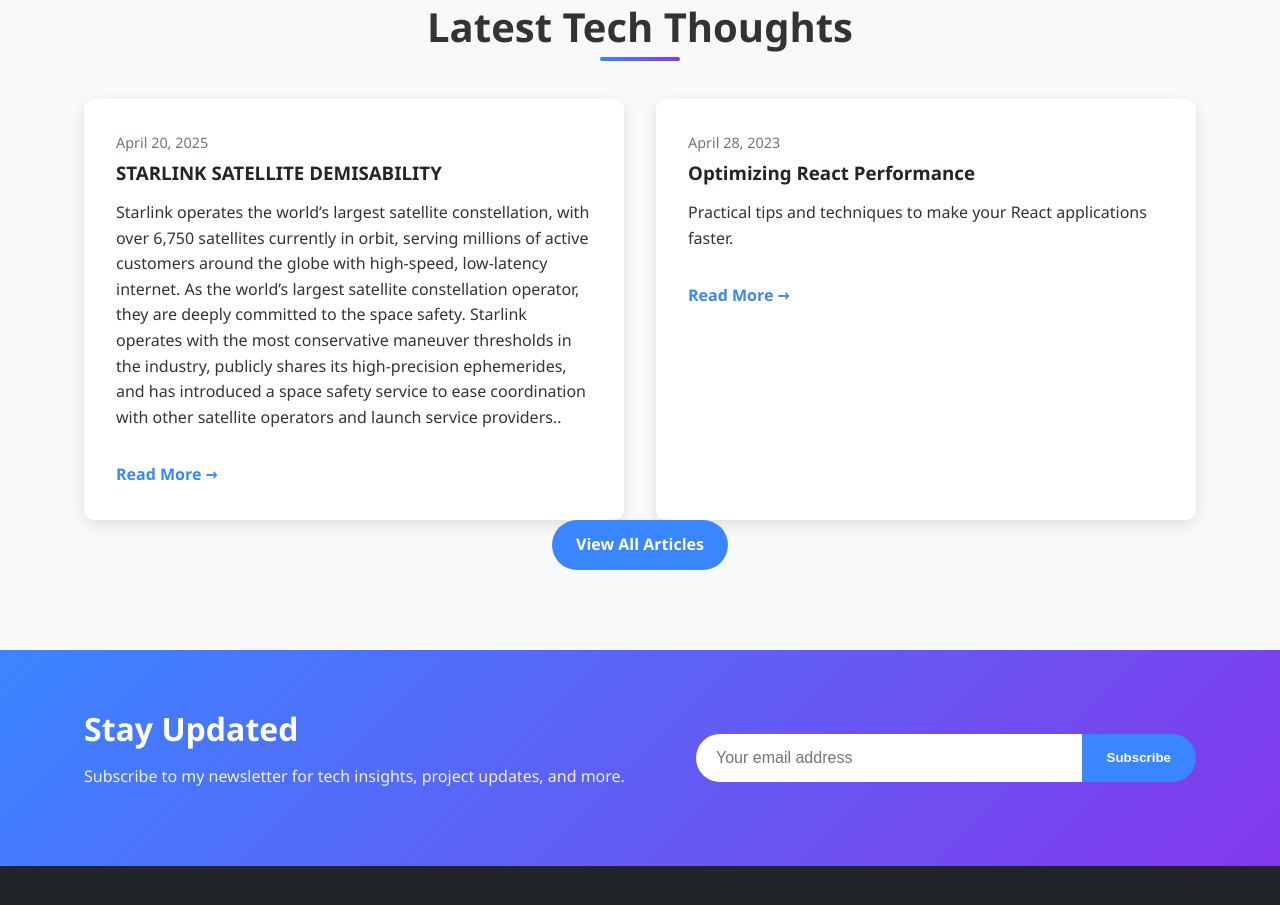
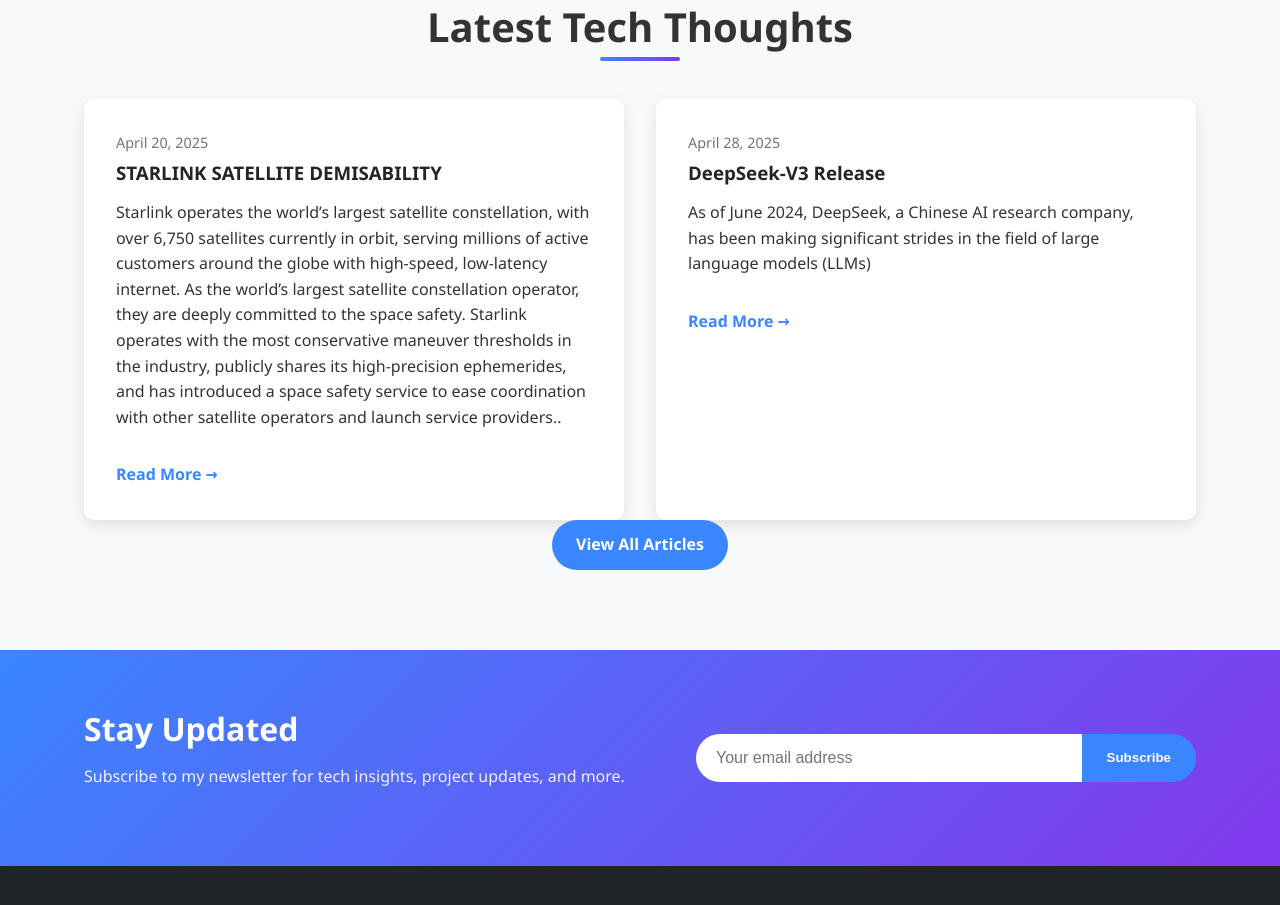
Before and after one commit to simonwaja/simonwaja, a plain HTML site: page index.html in a window 1280 px wide. Shown: the part 2074-2979 px from the top of the page. Drawn offline with Linux system fonts and the light colour scheme.

Commit message:
Update index.html

```diff
--- a/index.html
+++ b/index.html
@@ -115,9 +115,9 @@
                     <a href="blog/post1.html" class="read-more">Read More →</a>
                 </div>
                 <div class="post-card">
-                    <div class="post-date">April 28, 2023</div>
-                    <h3><a href="blog/post2.html">Optimizing React Performance</a></h3>
-                    <p>Practical tips and techniques to make your React applications faster.</p>
+                    <div class="post-date">April 28, 2025</div>
+                    <h3><a href="blog/post2.html">DeepSeek-V3 Release</a></h3>
+                    <p>As of June 2024, DeepSeek, a Chinese AI research company, has been making significant strides in the field of large language models (LLMs)</p>
                     <a href="blog/post2.html" class="read-more">Read More →</a>
                 </div>
             </div>
```
